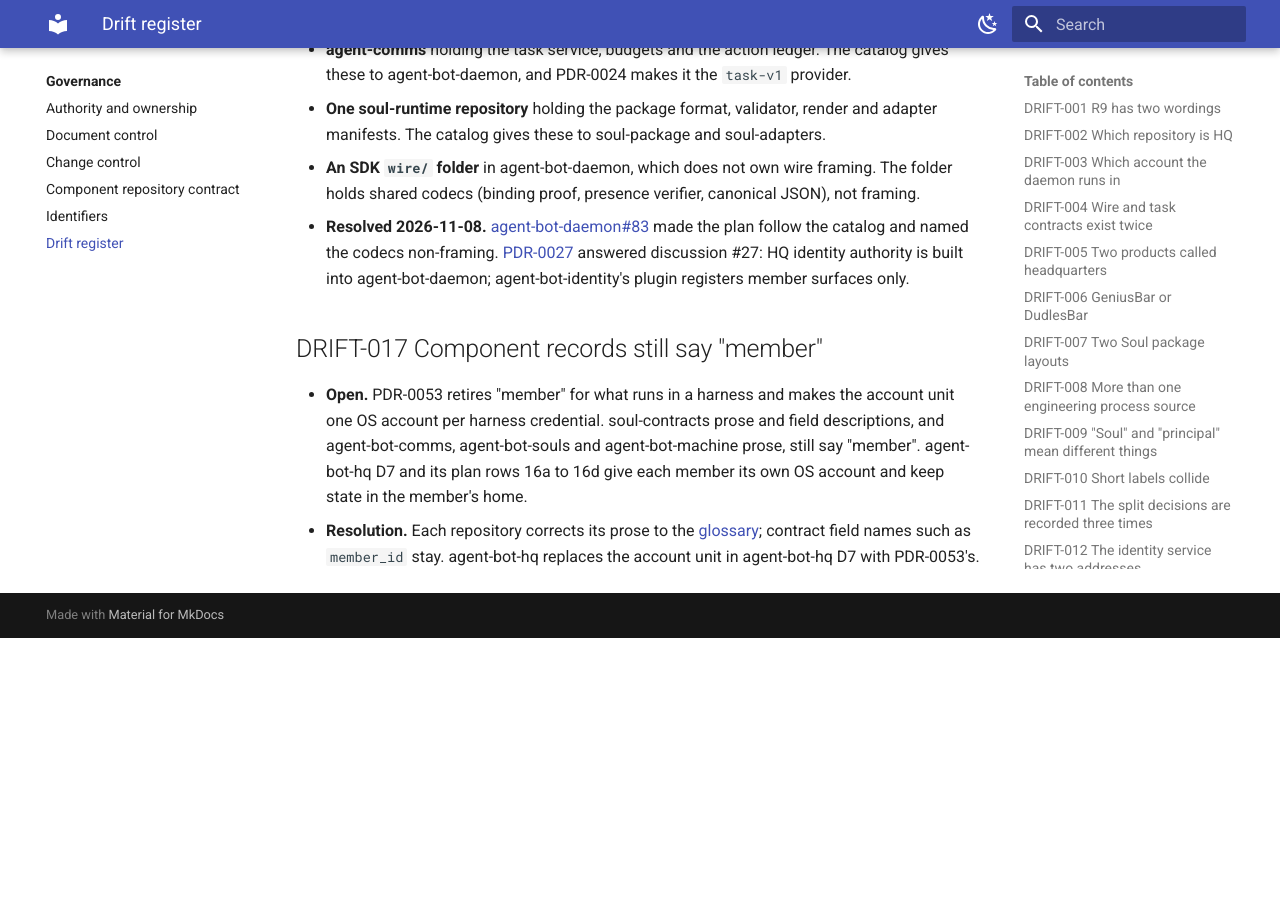
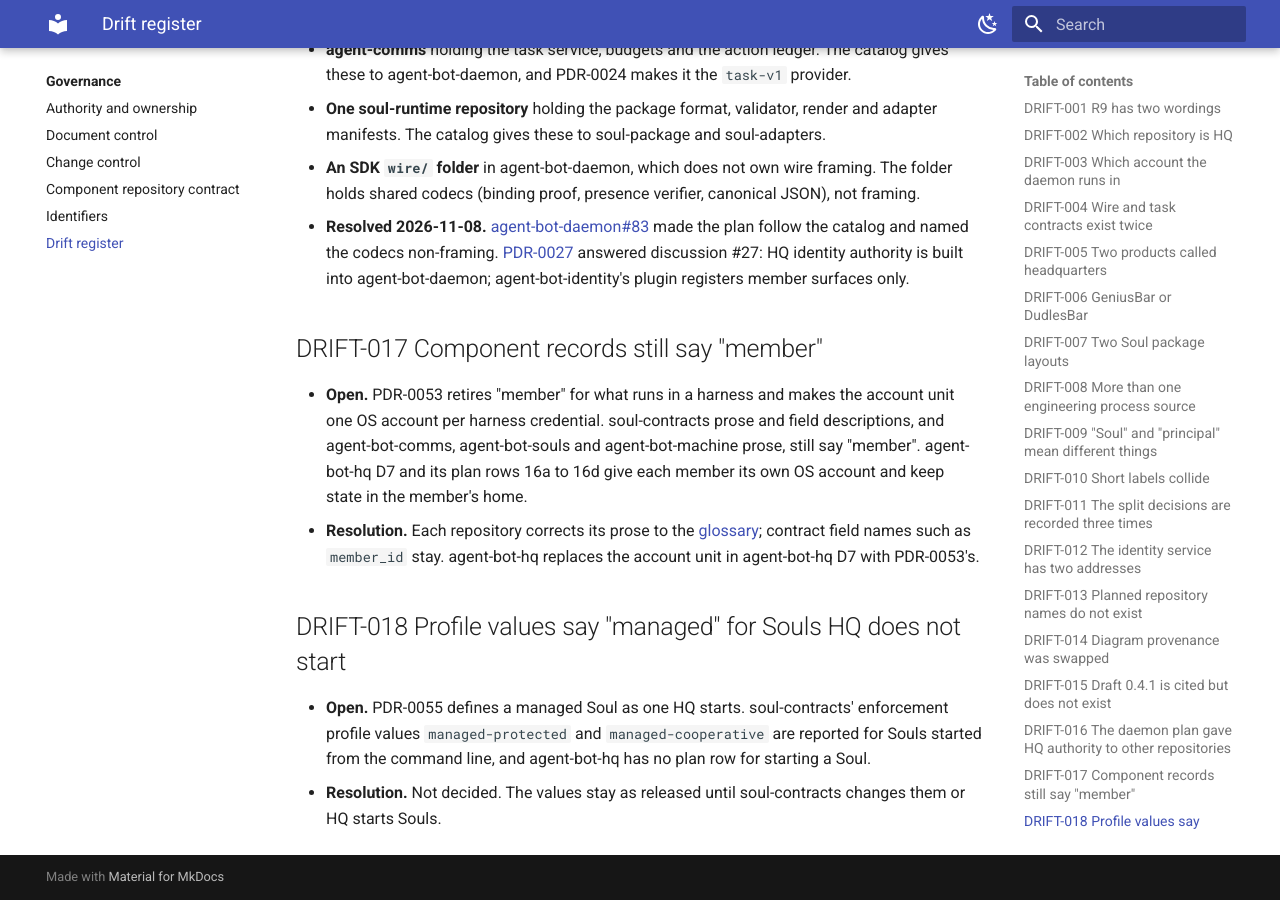
Before and after one commit to true-line/agent-bot-platform, an MkDocs documentation site: the page built from docs/00-governance/drift-register.md, in a window 1280 px wide and 900 px high, scrolled down 4470 px. Built offline with MkDocs 1.6.1 and Material for MkDocs 9.7.7, drawn with Linux system fonts in a browser that asks for light colours; before the commit the page ends 5108 px from its top, so only the background shows below that.

Commit message:
PDR-0055: a Soul is managed when HQ starts it
The owner's definition from Decisions discussion 55: a Soul that HQ
starts is a managed Soul; a Soul that HQ does not start is an unmanaged
Soul. HQ does not start Souls yet, so every Soul today is unmanaged.

The glossary and the lifecycle page take the definition. DRIFT-018
tracks the profile values managed-protected and managed-cooperative,
which are reported for Souls this record calls unmanaged.

Refs https://github.com/true-line/agent-bot-platform/discussions/55

Co-Authored-By: Claude Fable 5.2 <noreply@anthropic.com>
Co-authored-by: tidy-inlet-66 <agent_3d9ab2ac-9c97-442c-9bfa-8fcf497ded66@souls.agent-bot.invalid>
Agent-Identity: agent_3d9ab2ac-9c97-442c-9bfa-8fcf497ded66

```diff
--- a/docs/00-governance/drift-register.md
+++ b/docs/00-governance/drift-register.md
@@ -99,3 +99,8 @@ Known places where two sources of truth disagree. An agent that meets one of the
 
 - **Open.** PDR-0053 retires "member" for what runs in a harness and makes the account unit one OS account per harness credential. soul-contracts prose and field descriptions, and agent-bot-comms, agent-bot-souls and agent-bot-machine prose, still say "member". agent-bot-hq D7 and its plan rows 16a to 16d give each member its own OS account and keep state in the member's home.
 - **Resolution.** Each repository corrects its prose to the [glossary](../glossary.md); contract field names such as `member_id` stay. agent-bot-hq replaces the account unit in agent-bot-hq D7 with PDR-0053's.
+
+## DRIFT-018 Profile values say "managed" for Souls HQ does not start
+
+- **Open.** PDR-0055 defines a managed Soul as one HQ starts. soul-contracts' enforcement profile values `managed-protected` and `managed-cooperative` are reported for Souls started from the command line, and agent-bot-hq has no plan row for starting a Soul.
+- **Resolution.** Not decided. The values stay as released until soul-contracts changes them or HQ starts Souls.
--- a/docs/03-architecture/lifecycle.md
+++ b/docs/03-architecture/lifecycle.md
@@ -42,9 +42,10 @@ sharpened the everyday cases:
 - A new conversation in a sessions-only app (Devin Desktop,
   gemini.google.com) is a **new session of the same Soul** — never a new
   Soul. New Soul IDs come only from templates or forks.
-- **Managed Soul**: the soul package launches and runs the harnesses.
-  **Unmanaged Soul**: an app the platform doesn't run owns the harness
-  (IDE, web chat). An unmanaged Soul can live on a managed machine
+- **Managed Soul**: HQ starts the Soul. **Unmanaged Soul**: HQ does not
+  start it; it is started from the command line, or an app the platform
+  doesn't run owns the harness (IDE, web chat) (PDR-0055). HQ does not
+  start Souls yet. An unmanaged Soul can live on a managed machine
   (Devin Desktop on an enrolled Mac).
 - Sessions are identified by **at least device + client app/profile** —
   two same-family apps on one machine (Devin Desktop + Devin CLI) would
--- /dev/null
+++ b/docs/04-decisions/PDR-0055-a-soul-is-managed-when-hq-starts-it.md
@@ -0,0 +1,49 @@
+---
+Status: Accepted
+Doc-Type: decision
+Owner: product-owner
+Last-Reviewed: 2026-11-12
+Date: 2026-11-12
+Accepted: 2026-11-12
+Discussion: https://github.com/true-line/agent-bot-platform/discussions/55
+Affects-Repos: [soul-contracts, agent-bot-hq, agent-bot-souls]
+Affects: [trust-model]
+---
+
+# PDR-0055 A Soul is managed when HQ starts it
+
+A Soul that HQ starts is a managed Soul. A Soul that HQ does not start is an unmanaged Soul. HQ does not start Souls yet, so every Soul today is unmanaged.
+
+## Context
+
+- The [glossary](../glossary.md) took both terms from S8: a managed Soul had its "harnesses launched and run by its soul package", and an unmanaged Soul had its harness "owned by an app the platform doesn't run (IDE, web chat)". Neither line mentioned HQ.
+- PDR-0053 says a Soul "runs by itself or, preferably, managed by HQ". The entry point in agent-bot-souls cannot run a Soul without HQ, and nothing said what such a run is called ([agent-bot-souls#4](https://github.com/true-line/agent-bot-souls/issues/4)).
+- In a working session the owner said:
+  - If HQ is there, use the HQ flow. If it is not, the person running the Soul has to specify what happens. "HQ is there" means on the system and running.
+  - "soul without an official HQ is unmanaged soul"; "by definition its unmanaged because it's not started by hq".
+  - "hq start (managed) hq doesnt start (unmanaged)".
+  - A Soul started from the command line with HQ running and a Soul run with no HQ are the same thing: unmanaged.
+  - The project is large, and some things will have gaps until they are filled.
+
+## Decision
+
+1. **Managed Soul:** a Soul that HQ starts.
+2. **Unmanaged Soul:** a Soul that HQ does not start, however else it is started: from the command line, or by an app the platform doesn't run.
+3. **There are two cases, not three.** A Soul started from the command line is unmanaged whether or not HQ is running.
+4. **Not decided here.** The enforcement profile values `managed-protected` and `managed-cooperative`, and when HQ starts Souls, stay as they are until a later decision.
+
+## Acceptance
+
+The owner stated the decision in a working session on 2026-11-12. It is recorded in the marked answer to [discussion #55](https://github.com/true-line/agent-bot-platform/discussions/55), which the agent posted quoting the owner.
+
+## Consequences
+
+- **Platform:** the glossary and the lifecycle page follow this record.
+- **soul-contracts:** the profile values `managed-protected` and `managed-cooperative` are reported for Souls that this record calls unmanaged. DRIFT-018 tracks it. No schema changes with this record.
+- **agent-bot-hq:** HQ starting a Soul has no row in its migration plan.
+- **agent-bot-souls:** a Soul run without HQ is an unmanaged Soul ([agent-bot-souls#4](https://github.com/true-line/agent-bot-souls/issues/4)).
+
+## Alternatives considered
+
+- **Option A: managed means under HQ**, admitted by it and with its agents started by it, whoever started the Soul. It keeps the profile values true and is not the owner's definition.
+- **Option C: keep the S8 meanings** and pick a new word for a Soul run without HQ. It conflicts with what the owner said.
--- a/mkdocs.yml
+++ b/mkdocs.yml
@@ -79,6 +79,7 @@ nav:
       - 04-decisions/PDR-0037-agent-bot-executables-are-daemon-plugins-behind-a-shim.md
       - 04-decisions/PDR-0040-repository-renames-and-transfers-to-true-line.md
       - 04-decisions/PDR-0053-soul-life-and-agent-replace-member.md
+      - 04-decisions/PDR-0055-a-soul-is-managed-when-hq-starts-it.md
       - 04-decisions/decision-log.md
       - 04-decisions/cross-repo-adr-index.md
   - Security and privacy:
```
Also changed, not shown: docs/04-decisions/README.md (+1 -0 lines), docs/glossary.md (+2 -2 lines).
